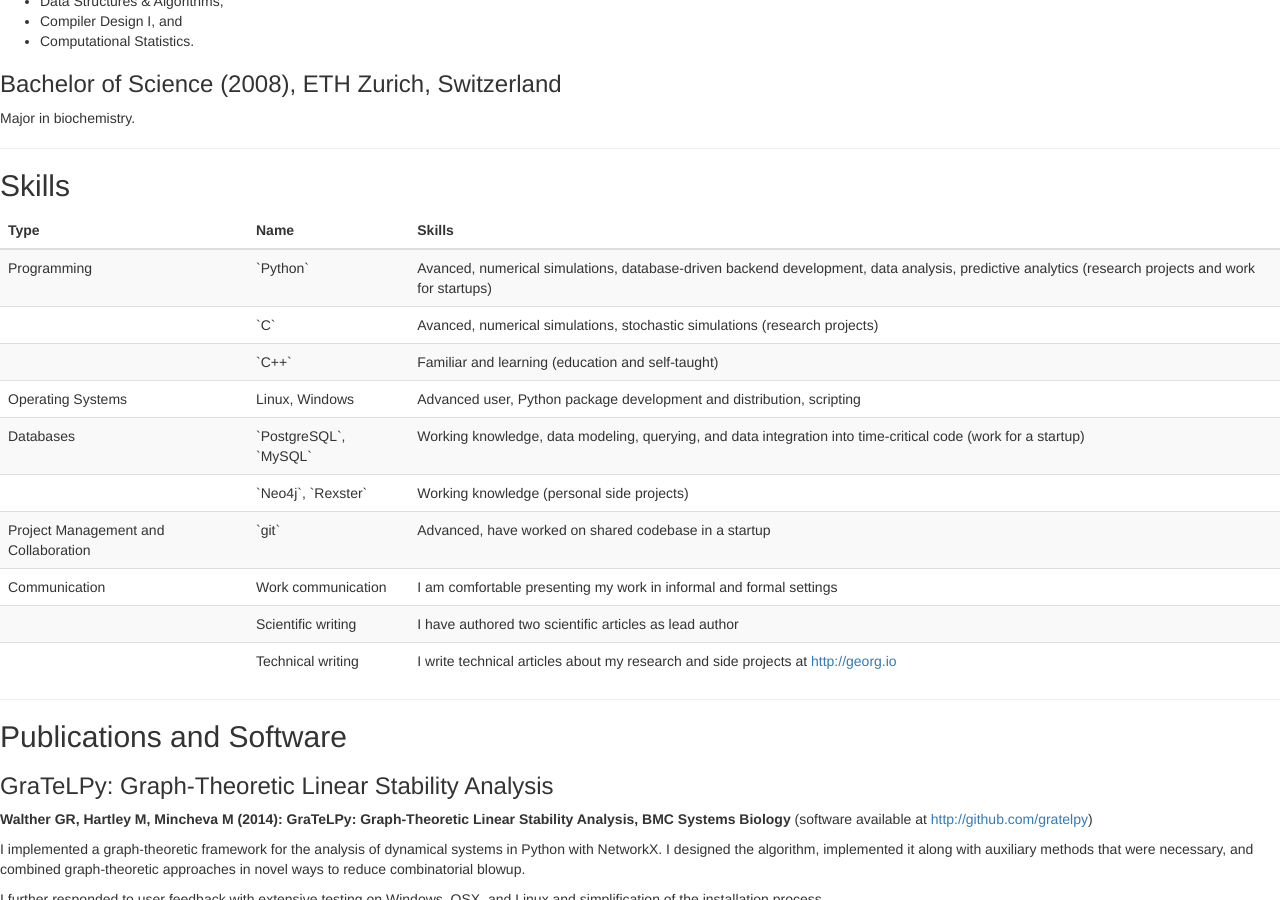
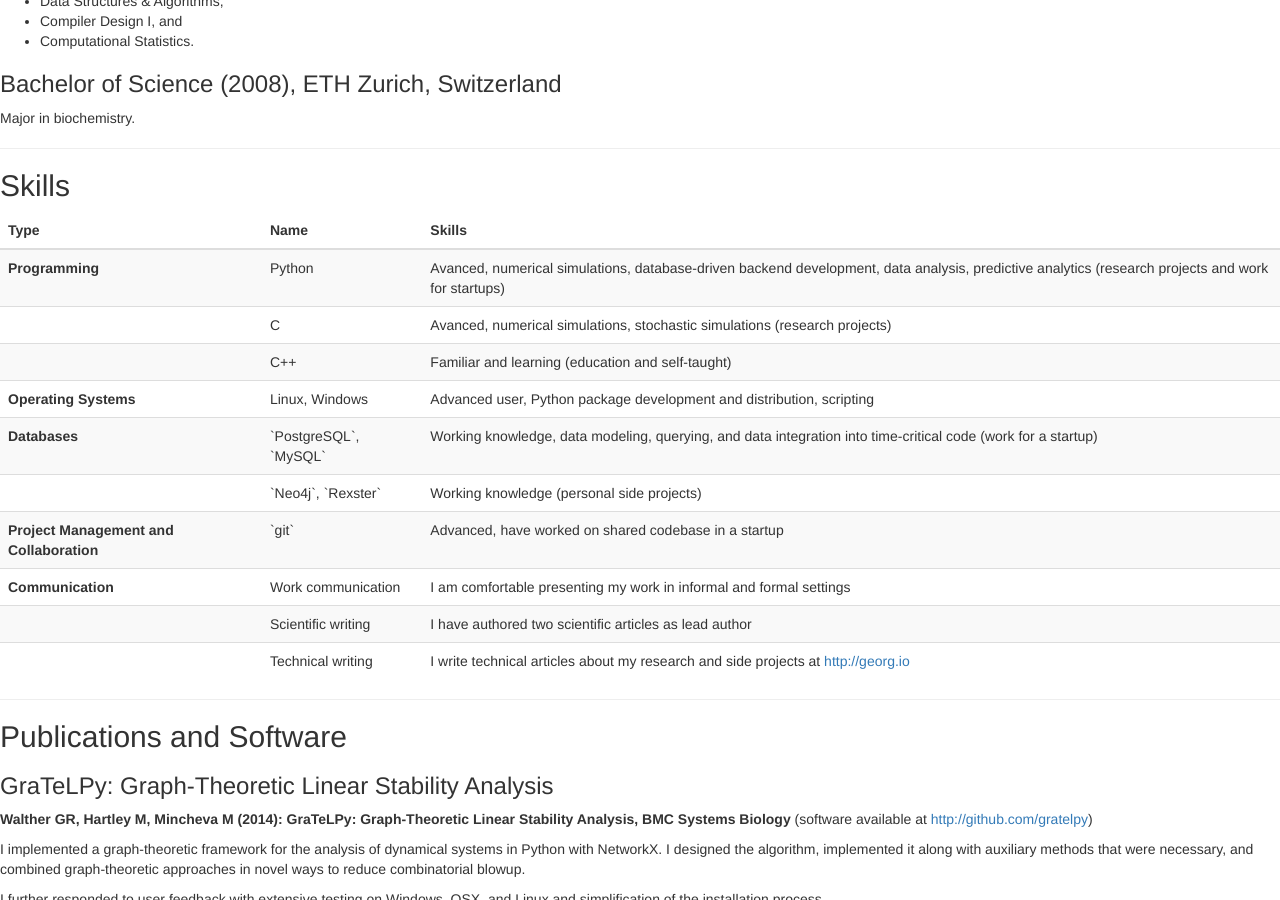
Before and after one commit to waltherg/backup.waltherg.github.io, a Jekyll site: the page built from cv/index.md, in a window 1280 px wide and 900 px high, scrolled down 1625 px. Built offline with Jekyll 4.4.1, drawn with Linux system fonts in a browser that asks for light colours; nearby versions of some CDN libraries; comment, search, counter and statistics services are not loaded.

Commit message:
in table only emphasize row headings

```diff
--- a/cv/index.md
+++ b/cv/index.md
@@ -120,27 +120,27 @@ Major in biochemistry.
   </thead>
   <tbody>
     <tr>
-      <td>Programming</td>
-      <td>`Python`</td>
+      <td><strong>Programming</strong></td>
+      <td>Python</td>
       <td>Avanced, numerical simulations, database-driven backend development, data analysis, predictive analytics (research projects and work for startups)</td>
     </tr>
     <tr>
       <td></td>
-      <td>`C`</td>
+      <td>C</td>
       <td>Avanced, numerical simulations, stochastic simulations (research projects)</td>
     </tr>
     <tr>
       <td></td>
-      <td>`C++`</td>
+      <td>C++</td>
       <td>Familiar and learning (education and self-taught)</td>
     </tr>
     <tr>
-      <td>Operating Systems</td>
+      <td><strong>Operating Systems</strong></td>
       <td>Linux, Windows</td>
       <td>Advanced user, Python package development and distribution, scripting</td>
     </tr>
     <tr>
-      <td>Databases</td>
+      <td><strong>Databases</strong></td>
       <td>`PostgreSQL`, `MySQL`</td>
       <td>Working knowledge, data modeling, querying, and data integration into time-critical code (work for a startup)</td>
     </tr>
@@ -150,12 +150,12 @@ Major in biochemistry.
       <td>Working knowledge (personal side projects)</td>
     </tr>
     <tr>
-      <td>Project Management and Collaboration</td>
+      <td><strong>Project Management and Collaboration</strong></td>
       <td>`git`</td>
       <td>Advanced, have worked on shared codebase in a startup</td>
     </tr>
     <tr>
-      <td>Communication</td>
+      <td><strong>Communication</strong></td>
       <td>Work communication</td>
       <td>I am comfortable presenting my work in informal and formal settings</td>
     </tr>
```
